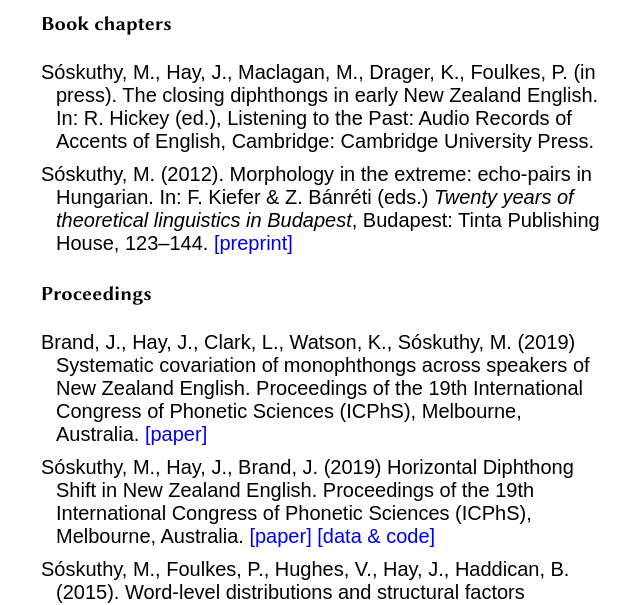
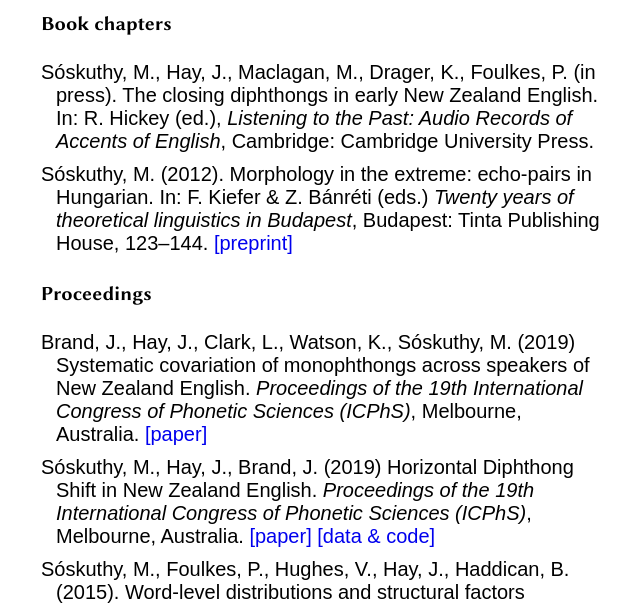
Before and after one commit to soskuthy/soskuthy.github.io, a Jekyll site: the page built from publications.html, in a window 1280 px wide and 900 px high, scrolled down 866 px. Shown: the part 199-804 px from the top of the window, without its empty margins (319-959 px from the left). Built offline with Jekyll 4.4.1, drawn with Linux system fonts in a browser that asks for light colours; some web fonts are replaced.

Commit message:
minor fixes

```diff
--- a/publications.html
+++ b/publications.html
@@ -20,15 +20,15 @@ title: Publications
         <h4>Book chapters</h4>
 
         <ul>
-            <li> Sóskuthy, M., Hay, J., Maclagan, M., Drager, K., Foulkes, P. (in press). The closing diphthongs in early New Zealand English. In: R. Hickey (ed.), Listening to the Past: Audio Records of Accents of English, Cambridge: Cambridge University Press.</li>
+            <li> Sóskuthy, M., Hay, J., Maclagan, M., Drager, K., Foulkes, P. (in press). The closing diphthongs in early New Zealand English. In: R. Hickey (ed.), <em>Listening to the Past: Audio Records of Accents of English</em>, Cambridge: Cambridge University Press.</li>
             <li> Sóskuthy, M. (2012). Morphology in the extreme: echo-pairs in Hungarian. In: F. Kiefer &amp; Z. Bánréti (eds.) <i>Twenty years of theoretical linguistics in Budapest</i>, Budapest: Tinta Publishing House, 123–144. <a href="assets/preprints/soskuthy-echo-pairs-2012.pdf" target="_blank">[preprint]</a>  </li>
         </ul>
 
         <h4>Proceedings</h4>
 
         <ul>
-            <li>Brand, J., Hay, J., Clark, L., Watson, K., Sóskuthy, M. (2019) Systematic covariation of monophthongs across speakers of New Zealand English. Proceedings of the 19th International Congress of Phonetic Sciences (ICPhS), Melbourne, Australia. <a href="https://icphs2019.org/icphs2019-fullpapers/pdf/full-paper_952.pdf" target="_blank">[paper]</a> </li>
-            <li>Sóskuthy, M., Hay, J., Brand, J. (2019) Horizontal Diphthong Shift in New Zealand English. Proceedings of the 19th International Congress of Phonetic Sciences (ICPhS), Melbourne, Australia. <a href="https://icphs2019.org/icphs2019-fullpapers/pdf/full-paper_954.pdf" target="_blank">[paper]</a> <a href="https://osf.io/74mza/" target="_blank">[data & code]</a></li>
+            <li>Brand, J., Hay, J., Clark, L., Watson, K., Sóskuthy, M. (2019) Systematic covariation of monophthongs across speakers of New Zealand English. <em>Proceedings of the 19th International Congress of Phonetic Sciences (ICPhS)</em>, Melbourne, Australia. <a href="https://icphs2019.org/icphs2019-fullpapers/pdf/full-paper_952.pdf" target="_blank">[paper]</a> </li>
+            <li>Sóskuthy, M., Hay, J., Brand, J. (2019) Horizontal Diphthong Shift in New Zealand English. <em>Proceedings of the 19th International Congress of Phonetic Sciences (ICPhS)</em>, Melbourne, Australia. <a href="https://icphs2019.org/icphs2019-fullpapers/pdf/full-paper_954.pdf" target="_blank">[paper]</a> <a href="https://osf.io/74mza/" target="_blank">[data & code]</a></li>
             <li>Sóskuthy, M., Foulkes, P., Hughes, V., Hay, J., Haddican, B. (2015). Word-level distributions and structural factors codetermine GOOSE fronting. <em>Proceedings of the 18th International Congress of Phonetic Sciences</em>, 10-14 August 2015, Glasgow. <a href="https://www.internationalphoneticassociation.org/icphs-proceedings/ICPhS2015/Papers/ICPHS1001.pdf" target="_blank">[paper]</a> </li>
             <li>Stuart-Smith, J., Macdonald, R., Brian, J., Sóskuthy, M. (2015). A dynamic acoustic view of real-time change in word-final liquids in spontaneous Glaswegian. <em>Proceedings of the 18th International Congress of Phonetic Sciences</em>, 10-14 August 2015, Glasgow. <a href="https://www.internationalphoneticassociation.org/icphs-proceedings/ICPhS2015/Papers/ICPHS1028.pdf" target="_blank">[paper]</a> </li>
         </ul>
```
Also changed, not shown: 1 other file.
